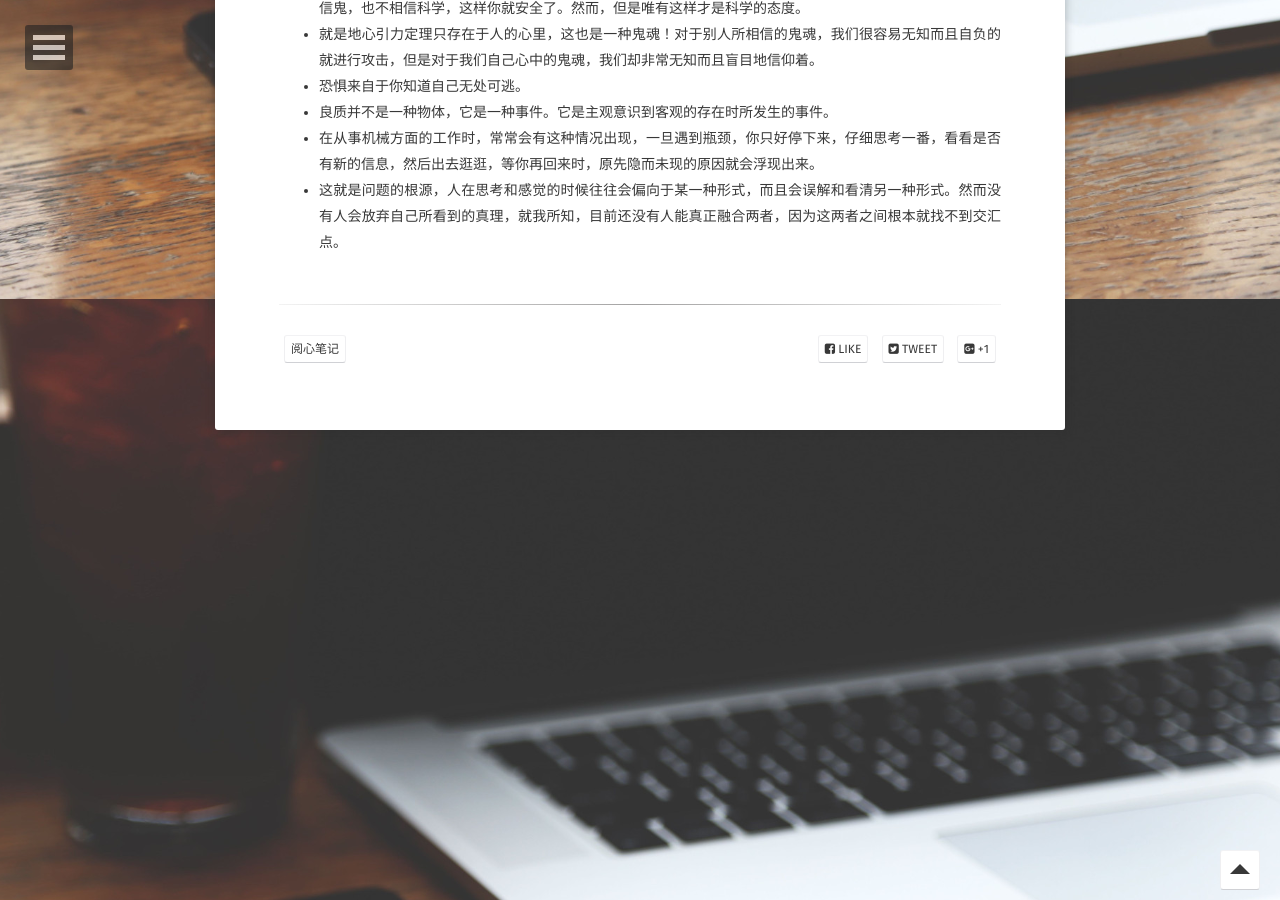
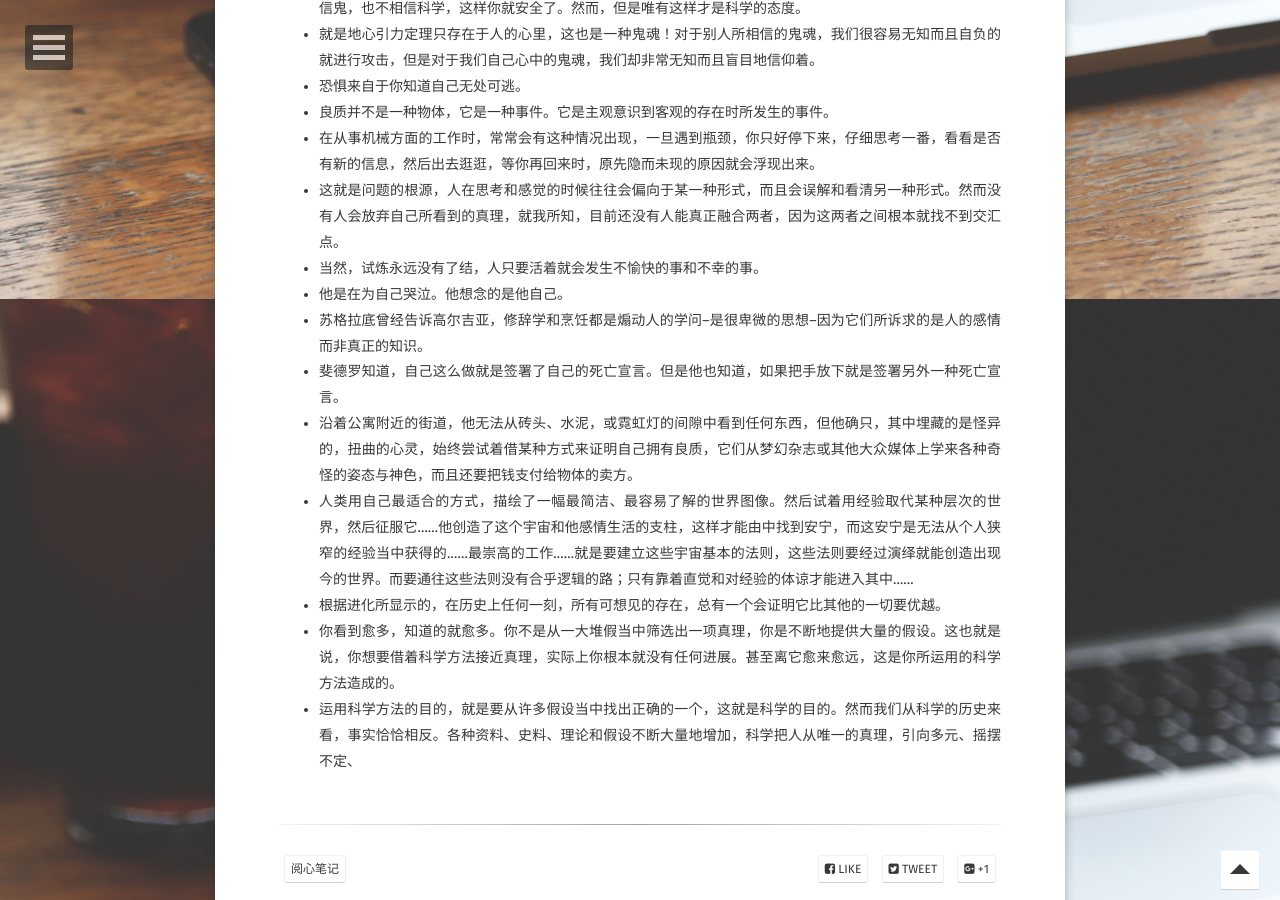
Before and after one commit to ridikuius/ridikuius.github.io, a Jekyll site: the page built from _posts/2016-09-12-《禅与摩托车维修艺术》.md, in a window 1280 px wide and 900 px high, scrolled down 601 px. Built offline with Jekyll 4.4.1, drawn with Linux system fonts in a browser that asks for light colours; some web fonts are replaced.

Commit message:
Update 2016-09-12-《禅与摩托车维修艺术》.md

```diff
--- a/_posts/2016-09-12-《禅与摩托车维修艺术》.md
+++ b/_posts/2016-09-12-《禅与摩托车维修艺术》.md
@@ -16,3 +16,12 @@ tag:
 * 良质并不是一种物体，它是一种事件。它是主观意识到客观的存在时所发生的事件。
 * 在从事机械方面的工作时，常常会有这种情况出现，一旦遇到瓶颈，你只好停下来，仔细思考一番，看看是否有新的信息，然后出去逛逛，等你再回来时，原先隐而未现的原因就会浮现出来。
 * 这就是问题的根源，人在思考和感觉的时候往往会偏向于某一种形式，而且会误解和看清另一种形式。然而没有人会放弃自己所看到的真理，就我所知，目前还没有人能真正融合两者，因为这两者之间根本就找不到交汇点。
+* 当然，试炼永远没有了结，人只要活着就会发生不愉快的事和不幸的事。
+* 他是在为自己哭泣。他想念的是他自己。
+* 苏格拉底曾经告诉高尔吉亚，修辞学和烹饪都是煽动人的学问--是很卑微的思想--因为它们所诉求的是人的感情而非真正的知识。
+* 斐德罗知道，自己这么做就是签署了自己的死亡宣言。但是他也知道，如果把手放下就是签署另外一种死亡宣言。
+* 沿着公寓附近的街道，他无法从砖头、水泥，或霓虹灯的间隙中看到任何东西，但他确只，其中埋藏的是怪异的，扭曲的心灵，始终尝试着借某种方式来证明自己拥有良质，它们从梦幻杂志或其他大众媒体上学来各种奇怪的姿态与神色，而且还要把钱支付给物体的卖方。
+* 人类用自己最适合的方式，描绘了一幅最简洁、最容易了解的世界图像。然后试着用经验取代某种层次的世界，然后征服它......他创造了这个宇宙和他感情生活的支柱，这样才能由中找到安宁，而这安宁是无法从个人狭窄的经验当中获得的......最崇高的工作......就是要建立这些宇宙基本的法则，这些法则要经过演绎就能创造出现今的世界。而要通往这些法则没有合乎逻辑的路；只有靠着直觉和对经验的体谅才能进入其中......
+* 根据进化所显示的，在历史上任何一刻，所有可想见的存在，总有一个会证明它比其他的一切要优越。
+* 你看到愈多，知道的就愈多。你不是从一大堆假当中筛选出一项真理，你是不断地提供大量的假设。这也就是说，你想要借着科学方法接近真理，实际上你根本就没有任何进展。甚至离它愈来愈远，这是你所运用的科学方法造成的。
+* 运用科学方法的目的，就是要从许多假设当中找出正确的一个，这就是科学的目的。然而我们从科学的历史来看，事实恰恰相反。各种资料、史料、理论和假设不断大量地增加，科学把人从唯一的真理，引向多元、摇摆不定、
```
